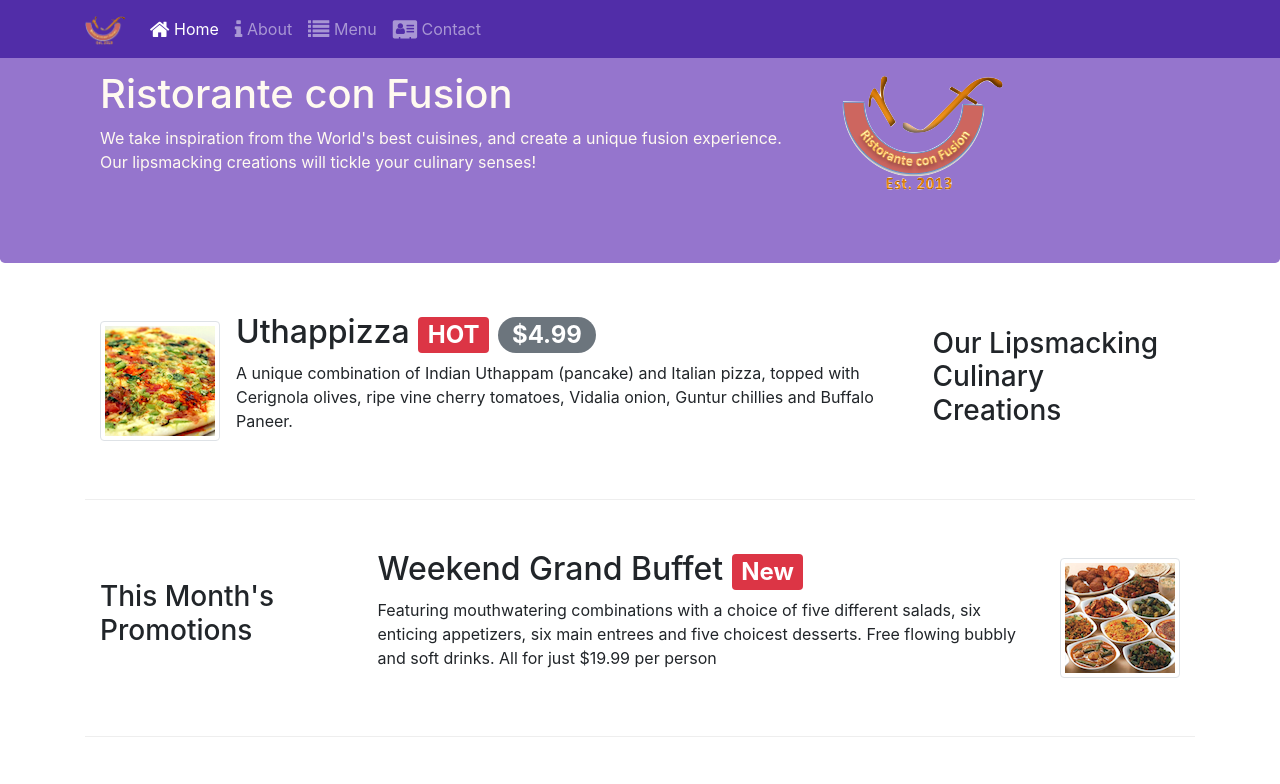
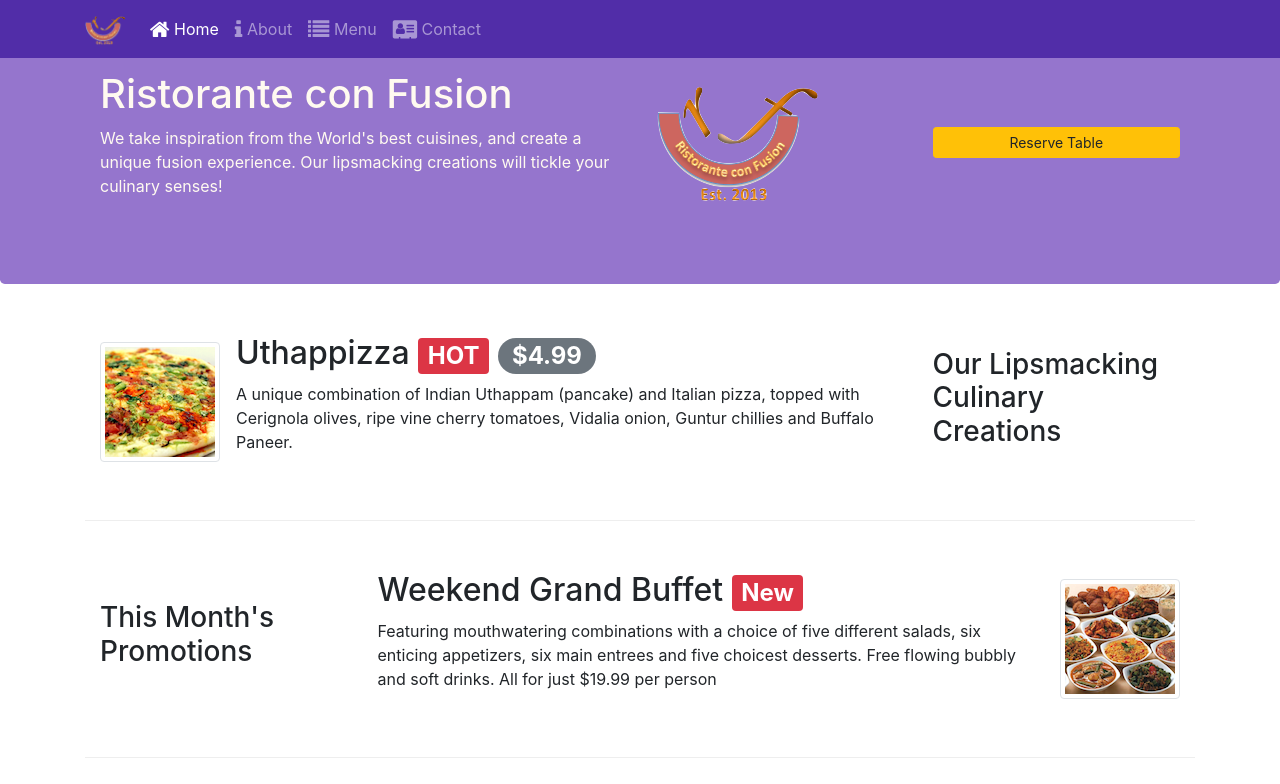
Before and after one commit to mahir-d/Bootstrap4, a website: page conFusion/index.html in a window 1280 px wide. Shown: the top 784 px of the page. Drawn offline with nearby package versions, Linux system fonts and the light colour scheme.

Commit message:
assignment 2 task 3

```diff
--- a/conFusion/index.html
+++ b/conFusion/index.html
@@ -9,7 +9,6 @@
     <meta http-equiv="x-ua-compatible" content="ie=edge">
 
     <!-- Bootstrap CSS -->
-
     <link rel="stylesheet" href="node_modules/bootstrap/dist/css/bootstrap.min.css">
     <link rel="stylesheet" href="./node_modules/font-awesome/css/font-awesome.min.css">
     <link rel="stylesheet" href="./node_modules/bootstrap-social/bootstrap-social.css">
@@ -44,13 +43,21 @@
     <header class="jumbotron">
         <div class="container">
             <div class="row row-header">
-                <div class="col-12 col-sm-8">
+                <div class="col-12 col-sm-6">
                     <h1>Ristorante con Fusion</h1>
                     <p>We take inspiration from the World's best cuisines, and create a unique fusion experience. Our
                         lipsmacking creations will tickle your culinary senses!</p>
                 </div>
                 <div class="col-12 col-sm align-self-center">
-                    <img src="img/logo.png" class="img-fluid">
+                    <div class="row">
+                        <div class="col-sm-12 col-md-6">
+                            <img src="img/logo.png" class="img-fluid">
+                        </div>
+                        <div class="col-sm-12 col-md align-self-center">
+                            <a role="button" class="btn btn-sm btn-warning btn-block" href="#myForm">Reserve
+                                Table<a>
+                        </div>
+                    </div>
                 </div>
             </div>
         </div>
@@ -127,7 +134,7 @@
                         Reserve a Table
                     </h4>
                     <div class="card-body">
-                        <form>
+                        <form id="myForm">
                             <div class="row">
                                 <div class="col-md-3">
                                     Number of guest
```
